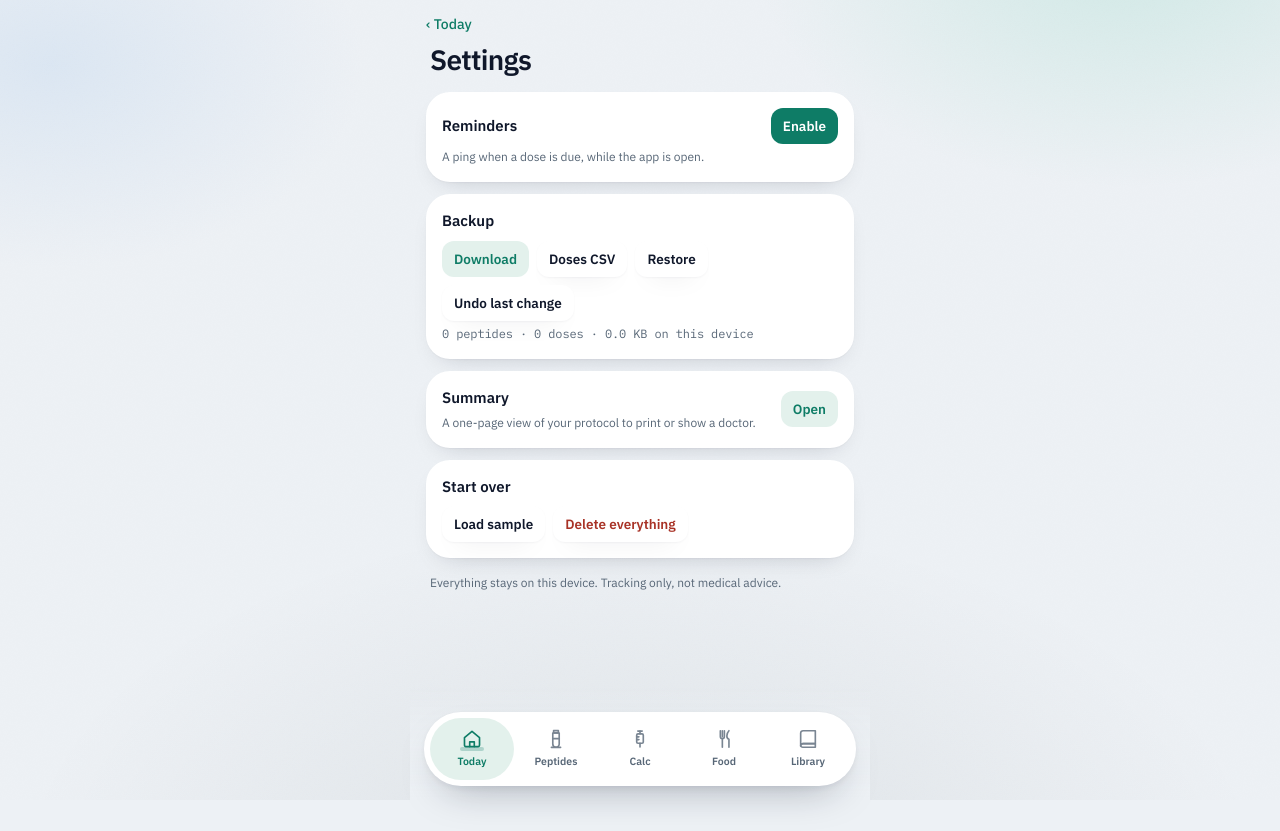
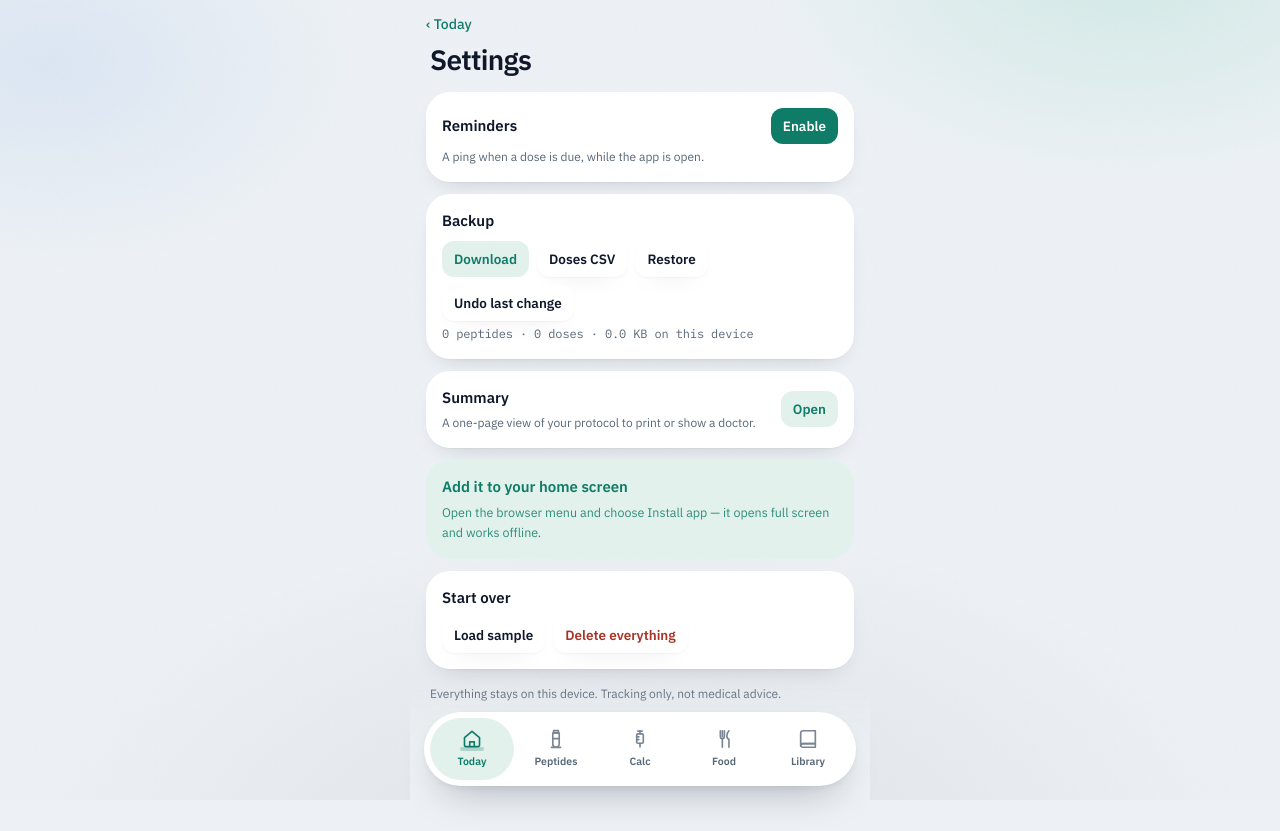
Before and after one commit to RDW-Labz/titrate, a Next.js app: page /settings in a window 1280 px wide. Before the commit the page ends 800 px from the top, so only its background shows below. Built offline with nearby package versions, Linux system fonts and the light colour scheme.

Commit message:
Settings offers an Add-to-Home-Screen hint when it isn't installed

```diff
--- a/src/app/settings/page.tsx
+++ b/src/app/settings/page.tsx
@@ -16,12 +16,18 @@ export default function SettingsPage() {
   const [perm, setPerm] = useState("default");
   const [on, setOn] = useState(false);
   const [kb, setKb] = useState("0");
+  const [installed, setInstalled] = useState(true);
   const fileRef = useRef<HTMLInputElement>(null);
 
   useEffect(() => {
     setPerm(typeof Notification === "undefined" ? "unsupported" : Notification.permission);
     setOn(localStorage.getItem(REMINDERS_KEY) === "1");
     setKb(((localStorage.getItem(KEY) ?? "").length / 1024).toFixed(1));
+    // shortcut: iOS uses navigator.standalone, everyone else display-mode
+    const standalone =
+      window.matchMedia("(display-mode: standalone)").matches ||
+      (navigator as Navigator & { standalone?: boolean }).standalone === true;
+    setInstalled(standalone);
   }, [state]);
 
   function restore(raw: string | null, label: string) {
@@ -172,6 +178,17 @@ export default function SettingsPage() {
         </div>
       </section>
 
+      {!installed ? (
+        <section className="mt-3 rounded-[24px] bg-accent-soft px-4 py-4">
+          <p className="text-[15px] font-semibold text-accent">Add it to your home screen</p>
+          <p className="mt-1 text-[12.5px] leading-relaxed text-accent/85">
+            {/iPhone|iPad|iPod/.test(navigator.userAgent)
+              ? "Tap Share, then Add to Home Screen — it opens full screen and works offline."
+              : "Open the browser menu and choose Install app — it opens full screen and works offline."}
+          </p>
+        </section>
+      ) : null}
+
       <section className="mt-3 rounded-[24px] bg-card px-4 py-4 shadow-card">
         <p className="text-[15px] font-semibold">Start over</p>
         <div className="mt-2 flex flex-wrap gap-2">
```
